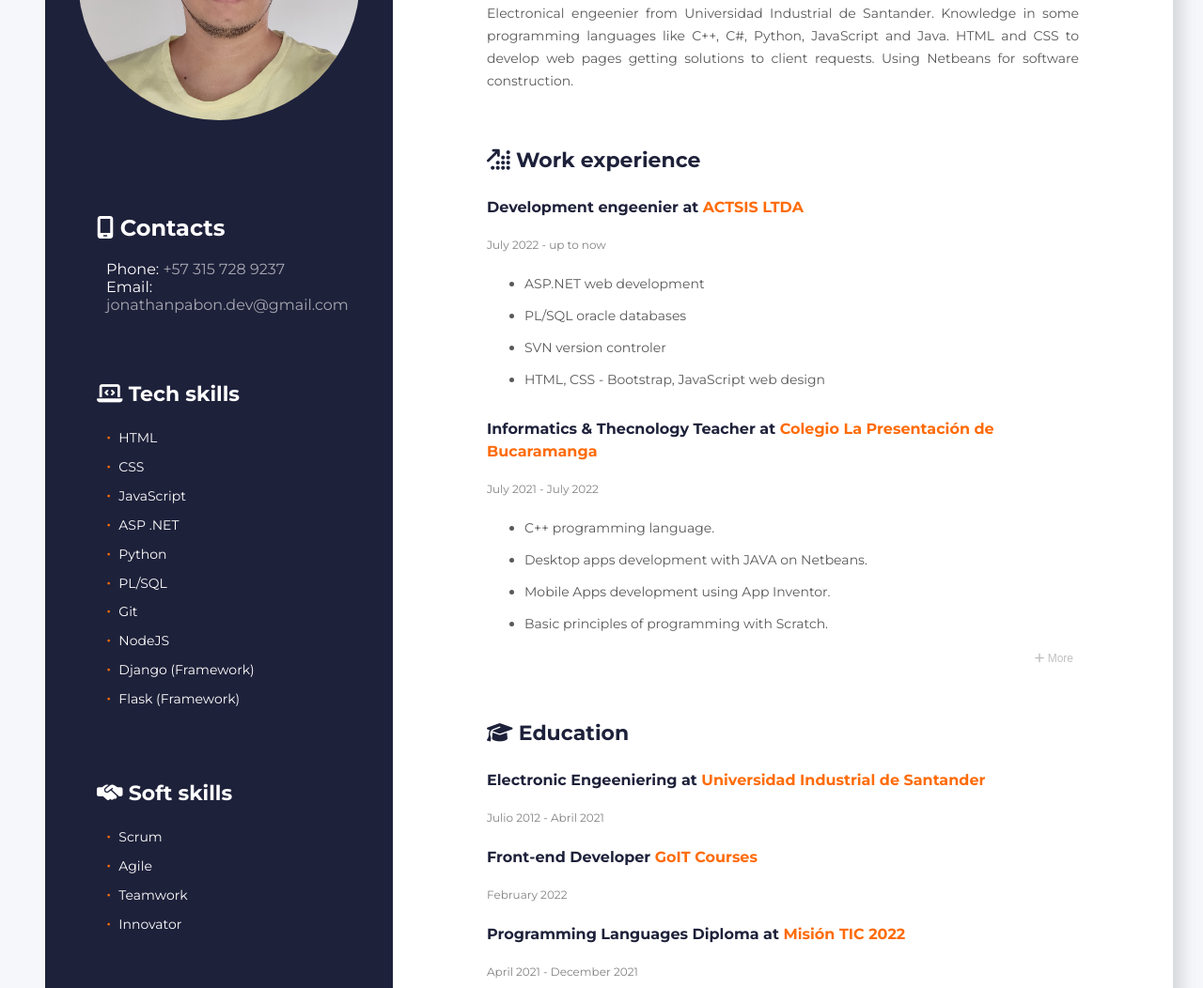
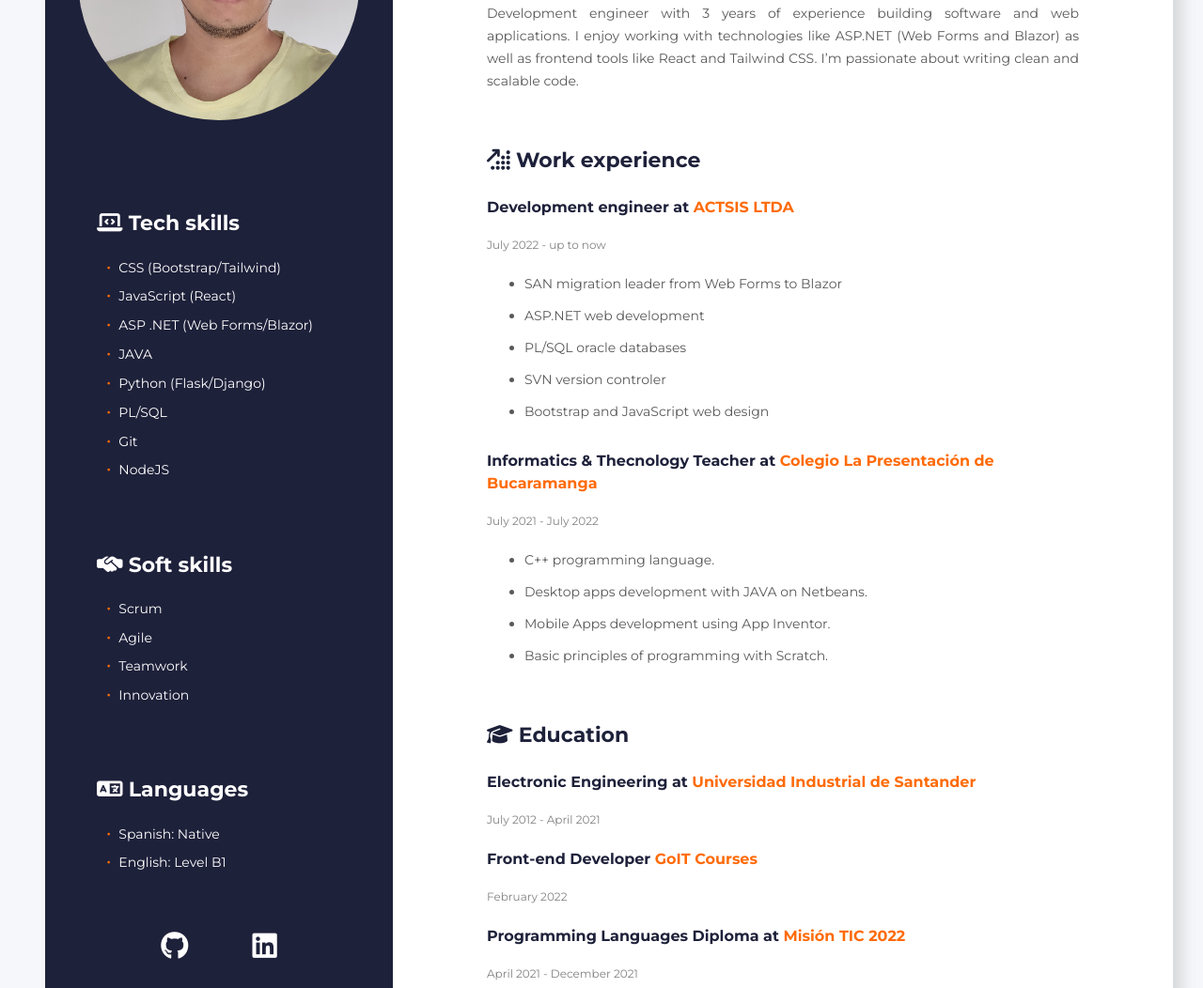
Before and after one commit to JonathanPabon-Dev/CV, a plain HTML site: page index.html in a window 1280 px wide. Shown: the part 280-1332 px from the top of the page at 94% size. Drawn offline with nearby package versions, Linux system fonts and the light colour scheme.

Commit message:
Info updated

```diff
--- a/index.html
+++ b/index.html
@@ -23,39 +23,21 @@
         <div class="photo-container">
           <img src="./img/foto.jpg" class="photo" />
         </div>
-        <section class="contacts">
-          <h2><i class="fa-solid fa-mobile-screen"></i> Contacts</h2>
-          <ul>
-            <li>
-              Phone:
-              <a class="contacts-link" href="tel:+573157289237"
-                >+57 315 728 9237</a
-              >
-            </li>
-            <li>
-              Email:
-              <a class="contacts-link" href="mailto:jonathanpabon.dev@gmail.com"
-                >jonathanpabon.dev@gmail.com</a
-              >
-            </li>
-          </ul>
-        </section>
+
         <section class="skills">
           <h2 class="skills-title">
             <i class="fa-solid fa-laptop-code"></i> Tech skills
           </h2>
 
           <ul class="skills-list">
-            <li class="skills-item">HTML</li>
-            <li class="skills-item">CSS</li>
-            <li class="skills-item">JavaScript</li>
-            <li class="skills-item">ASP .NET</li>
-            <li class="skills-item">Python</li>
+            <li class="skills-item">CSS (Bootstrap/Tailwind)</li>
+            <li class="skills-item">JavaScript (React)</li>
+            <li class="skills-item">ASP .NET (Web Forms/Blazor)</li>
+            <li class="skills-item">JAVA</li>
+            <li class="skills-item">Python (Flask/Django)</li>
             <li class="skills-item">PL/SQL</li>
             <li class="skills-item">Git</li>
             <li class="skills-item">NodeJS</li>
-            <li class="skills-item">Django (Framework)</li>
-            <li class="skills-item">Flask (Framework)</li>
           </ul>
         </section>
         <section class="skills">
@@ -67,7 +49,7 @@
             <li class="skills-item">Scrum</li>
             <li class="skills-item">Agile</li>
             <li class="skills-item">Teamwork</li>
-            <li class="skills-item">Innovator</li>
+            <li class="skills-item">Innovation</li>
           </ul>
         </section>
         <section class="skills">
@@ -89,9 +71,6 @@
             class="icons-link"
             ><i class="fa-brands fa-linkedin"></i
           ></a>
-          <a href="https://wa.link/ff4k1e" class="icons-link"
-            ><i class="fa-brands fa-whatsapp"></i
-          ></a>
         </div>
       </aside>
       <!-- RIGHT SIDE -->
@@ -100,11 +79,7 @@
           <h1 class="bio-title">Jonathan Pabón Prieto</h1>
           <h4 class="bio-occupation">Web & software developer</h4>
           <p class="bio-about">
-            Electronical engeenier from Universidad Industrial de Santander.
-            Knowledge in some programming languages like C++, C#, Python,
-            JavaScript and Java. HTML and CSS to develop web pages getting
-            solutions to client requests. Using Netbeans for software
-            construction.
+            Development engineer with 3 years of experience building software and web applications. I enjoy working with technologies like ASP.NET (Web Forms and Blazor) as well as frontend tools like React and Tailwind CSS. I’m passionate about writing clean and scalable code.
           </p>
         </section>
         <!-- Jobs -->
@@ -114,17 +89,16 @@
           </h2>
 
           <h3 class="jobs-occupation">
-            Development engeenier at
+            Development engineer at
             <a href="https://www.actsis.com/" class="accent">ACTSIS LTDA</a>
           </h3>
           <p class="jobs-time">July 2022 - up to now</p>
           <ul class="experience">
+            <li class="experience-item">SAN migration leader from Web Forms to Blazor</li>
             <li class="experience-item">ASP.NET web development</li>
             <li class="experience-item">PL/SQL oracle databases</li>
             <li class="experience-item">SVN version controler</li>
-            <li class="experience-item">
-              HTML, CSS - Bootstrap, JavaScript web design
-            </li>
+            <li class="experience-item">Bootstrap and JavaScript web design</li>
           </ul>
 
           <h3 class="jobs-occupation">
@@ -146,19 +120,6 @@
               Basic principles of programming with Scratch.
             </li>
           </ul>
-
-          <div id="jobs-more-items" class="hidden-section">
-            <h3 class="jobs-occupation">
-              Prueba at <a href="#" class="accent">Home</a>
-            </h3>
-            <p class="jobs-time">Funciona correctamente</p>
-          </div>
-
-          <div class="more">
-            <button class="btn-more collapsed" data-section="jobs-more-items">
-              <i class="fa-solid fa-plus"></i> More
-            </button>
-          </div>
         </section>
         <!-- Education -->
         <section class="education">
@@ -167,12 +128,12 @@
           </h2>
 
           <h3 class="education-degree">
-            Electronic Engeeniering at
+            Electronic Engineering at
             <a href="https://uis.edu.co/" class="accent"
               >Universidad Industrial de Santander</a
             >
           </h3>
-          <p class="education-time">Julio 2012 - Abril 2021</p>
+          <p class="education-time">July 2012 - April 2021</p>
 
           <h3 class="education-degree">
             Front-end Developer
```
